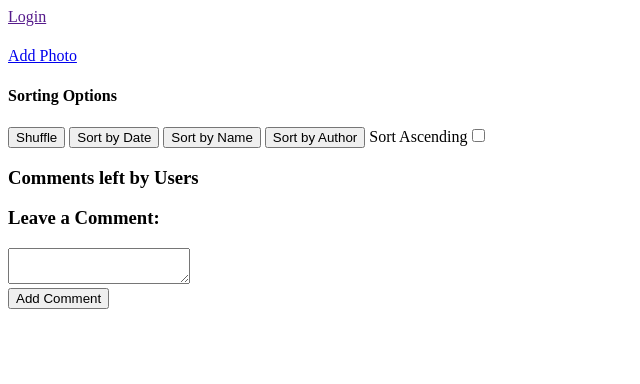
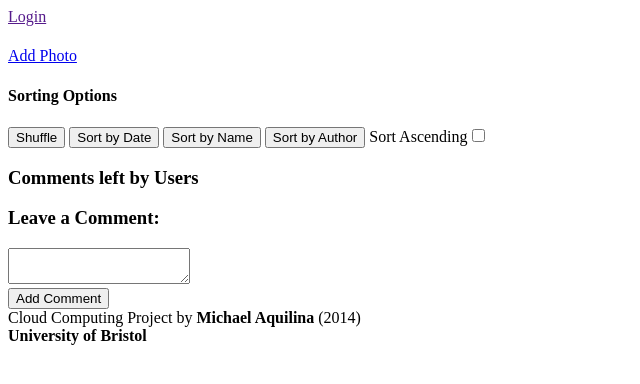
Before and after one commit to KillaW0lf04/Photo-Nebula, a Python web app: template templates/view_album.html in a window 1280 px wide. Shown: the top 384 px of the page, without its empty margins (0-640 px from the left). Run offline with Jinja, Linux system fonts and the light colour scheme; the template is opened without the code that fills it, so the values that code supplies are empty.

Commit message:
Minor improvements to base page

```diff
--- a/templates/base.html
+++ b/templates/base.html
@@ -1,7 +1,7 @@
 <!DOCTYPE html>
 <html>
 <head>
-    <title>Photo Nebula</title>
+    <title>{% block title %}Photo Nebula{% endblock %}</title>
 
     <script type="text/javascript" src="/static/jquery-1.10.2.min.js"></script>
 
@@ -21,5 +21,9 @@
         {% block content %}
         {% endblock %}
     </div>
+    <div>
+        Cloud Computing Project by <b>Michael Aquilina</b> (2014) <br>
+        <b>University of Bristol</b>
+    </div>
 </body>
 </html>
--- a/templates/view_album.html
+++ b/templates/view_album.html
@@ -1,4 +1,8 @@
 {% extends "base.html" %}
+
+{% block title %}
+    {{ super() }} - {{ album.name }}
+{% endblock %}
 
 {% block head %}
     <link type="text/css" rel="stylesheet" href="/static/isotope.css"/>
```
